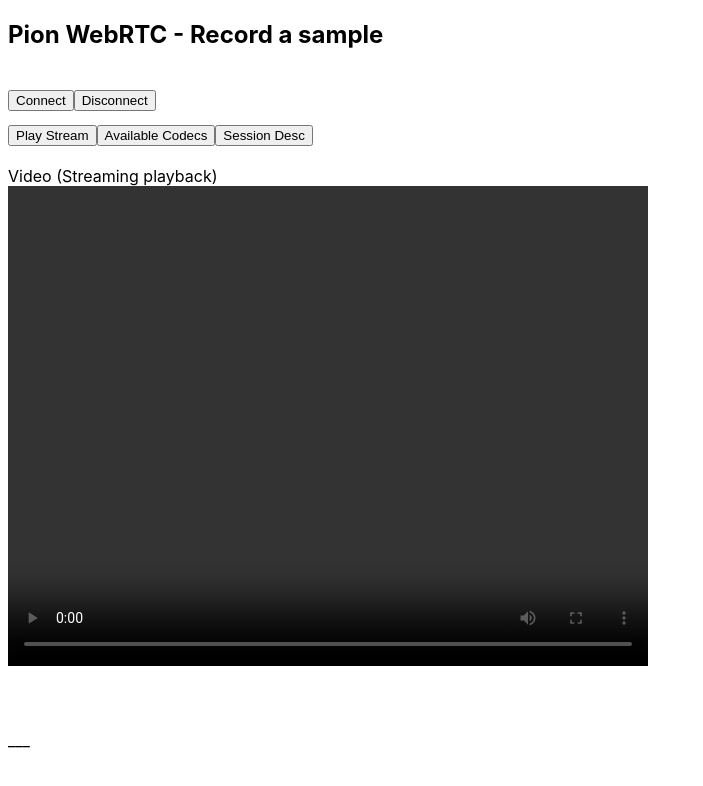
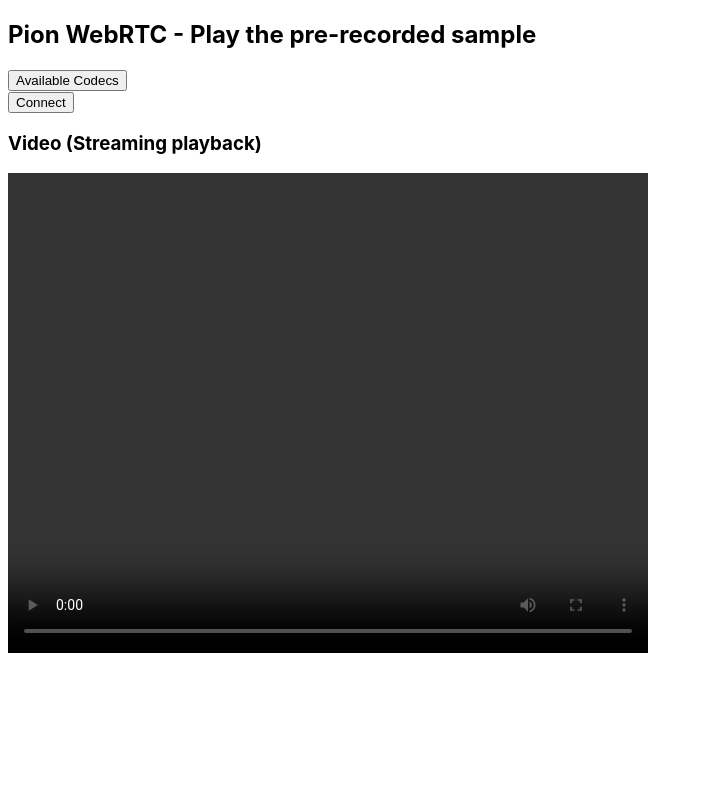
Before and after one commit to fginex/pion-the-sky, a React (Create React App) app in the folder ui/: page /play in a window 1280 px wide. Shown: the top 786 px of the page, without its empty margins (0-703 px from the left). Built offline with nearby package versions, Linux system fonts and the light colour scheme.

Commit message:
Play ui driven by state

```diff
--- a/ui/src/routes/Play.tsx
+++ b/ui/src/routes/Play.tsx
@@ -1,4 +1,4 @@
-import React, { useEffect, useState } from 'react';
+import { useState } from 'react';
 
 import { getBackendConfig, BackendConfig } from '../backend/backend'
 import { ConnectedPeerClient, peerConnectionWithMedia } from '../media/media2';
@@ -10,10 +10,6 @@
     const [backendConfig, setBackendConfig] = useState<BackendConfig | null>(null)
     const [connectedSignaling, setConnectedSignaling] = useState<ConnectedSignaling | null>(null)
     const [connectedPeerClient, setConnectedPeerClient] = useState<ConnectedPeerClient | null>(null)
-
-
-    // const [mediaClient, setMediaClient] = useState<MediaClient | null>(null)
-    // const [localSDP, setLocalSDP] = useState<string>("")
 
     const doConnect = () => getBackendConfig()
         .then(config => signaling(config)
@@ -102,20 +98,26 @@
 
     return (
         <>
-            <h2>Pion WebRTC - Record a sample</h2>
-            <br />
-            <button id="connectBtn" onClick={doConnect}>Connect</button>
-            <button id="disconnectBtn" onClick={doDisconnect}>Disconnect</button>
-            <pre></pre>
-            <button id="playBtn" onClick={doPlay}>Play Stream</button>
-            <button id="codecsBtn" onClick={doPrintCodecs}>Available Codecs</button>
-            <button id="sdsBtn" onClick={doPrintSDS}>Session Desc</button>
-            <br /><br />
-            Video (Streaming playback)<br />
-            <video id="remoteVideo" width="640" height="480" autoPlay controls></video> <br />
-            <audio id="remoteAudio" autoPlay></audio> <br />
-            <br /><br />___<br />
-            <div id="logs"></div>
+            <h2>Pion WebRTC - Play the pre-recorded sample</h2>
+            <div><button id="codecsBtn" onClick={doPrintCodecs}>Available Codecs</button></div>
+            { connectedSignaling === null
+                ? <div><button id="connectBtn" onClick={doConnect}>Connect</button></div>
+                : <div>
+                    <button id="disconnectBtn" onClick={doDisconnect}>Disconnect</button>
+                    <button id="playBtn" onClick={doPlay}>Play Stream</button>
+                    {
+                        connectedPeerClient === null
+                            ? <></>
+                            : <div><button id="sdsBtn" onClick={doPrintSDS}>Session Desc</button></div>
+                    }
+                  </div> }
+
+            <div>
+                <h3>Video (Streaming playback)</h3>
+                <video id="remoteVideo" width="640" height="480" autoPlay controls></video> <br />
+                <audio id="remoteAudio" autoPlay></audio> <br />
+            </div>
+
         </>
     )
 }
```
